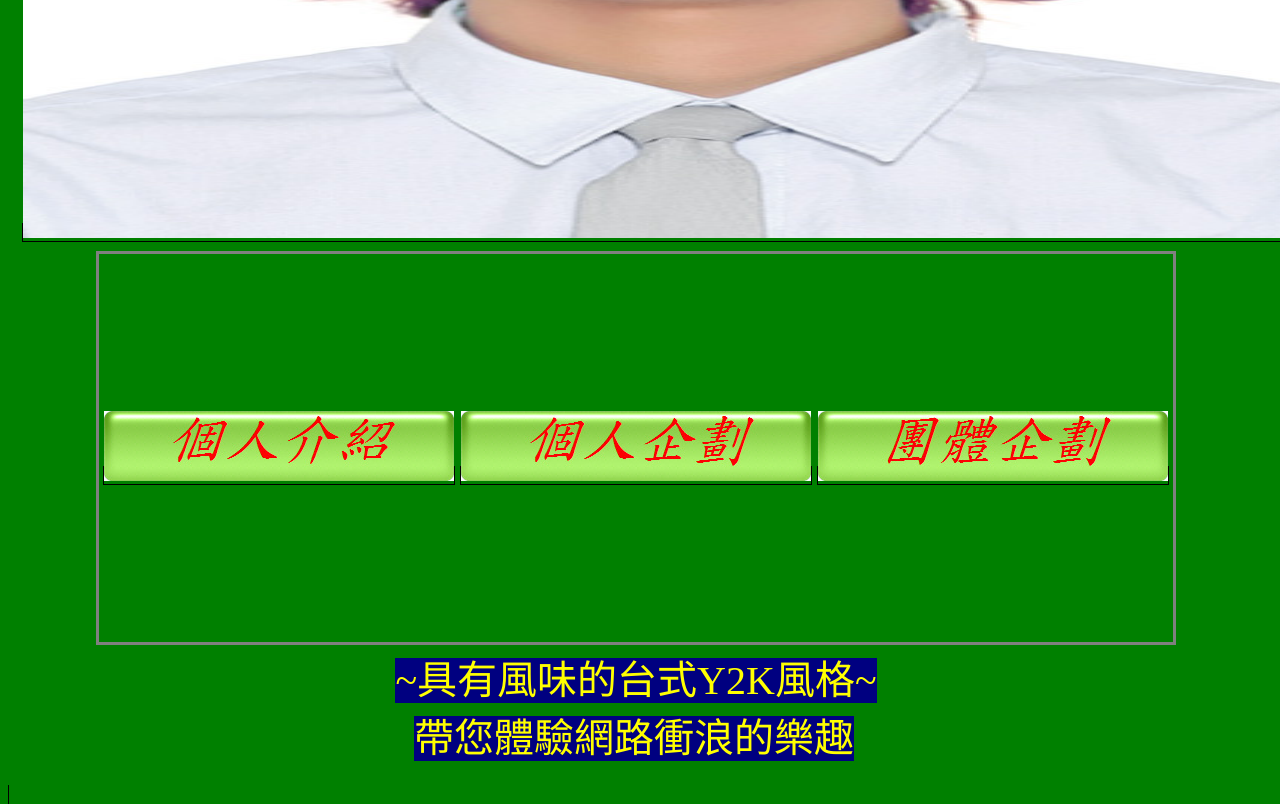
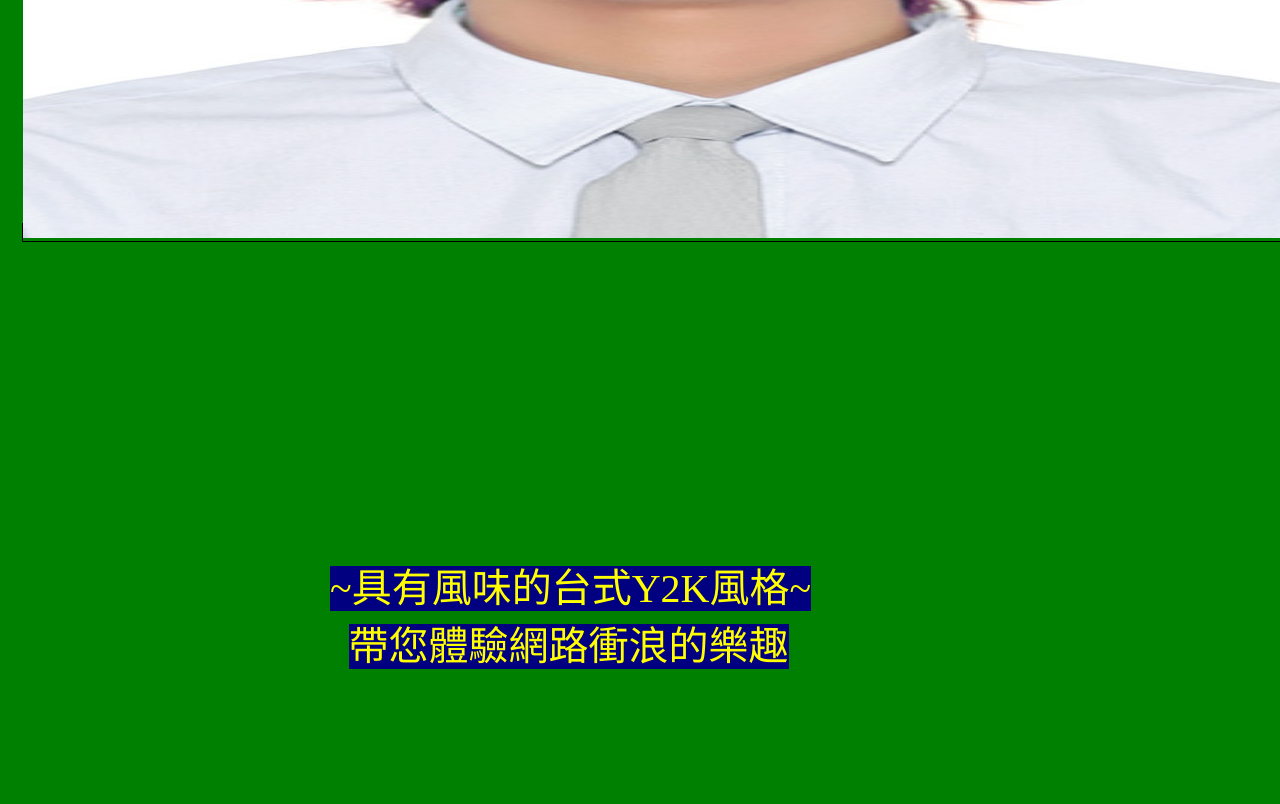
Before and after one commit to Ochayu0327/badghostgoaway034, a plain HTML site: page index.htm in a window 1280 px wide. Shown: the part 957-1761 px from the top of the page. Drawn offline with Linux system fonts and the light colour scheme.

Commit message:
Add files via upload

```diff
--- a/index.htm
+++ b/index.htm
@@ -35,10 +35,6 @@
 	border-width: 1px;
 	padding: 1px 4px;
 }
-.auto-style5 {
-	border-style: solid;
-	border-width: 3px;
-}
 .auto-style6 {
 	text-align: center;
 }
@@ -50,33 +46,9 @@
 	background-color: #000080;
 }
 </style>
-<script type="text/javascript">
-<!--
-function FP_swapImg() {//v1.0
- var doc=document,args=arguments,elm,n; doc.$imgSwaps=new Array(); for(n=2; n<args.length;
- n+=2) { elm=FP_getObjectByID(args[n]); if(elm) { doc.$imgSwaps[doc.$imgSwaps.length]=elm;
- elm.$src=elm.src; elm.src=args[n+1]; } }
-}
-
-function FP_preloadImgs() {//v1.0
- var d=document,a=arguments; if(!d.FP_imgs) d.FP_imgs=new Array();
- for(var i=0; i<a.length; i++) { d.FP_imgs[i]=new Image; d.FP_imgs[i].src=a[i]; }
-}
-
-function FP_getObjectByID(id,o) {//v1.0
- var c,el,els,f,m,n; if(!o)o=document; if(o.getElementById) el=o.getElementById(id);
- else if(o.layers) c=o.layers; else if(o.all) el=o.all[id]; if(el) return el;
- if(o.id==id || o.name==id) return o; if(o.childNodes) c=o.childNodes; if(c)
- for(n=0; n<c.length; n++) { el=FP_getObjectByID(id,c[n]); if(el) return el; }
- f=o.forms; if(f) for(n=0; n<f.length; n++) { els=f[n].elements;
- for(m=0; m<els.length; m++){ el=FP_getObjectByID(id,els[n]); if(el) return el; } }
- return null;
-}
-// -->
-</script>
 </head>
 
-<body onload="FP_preloadImgs(/*url*/'button37.jpg',/*url*/'button38.jpg',/*url*/'index pic/button11.jpg',/*url*/'index pic/button12.jpg',/*url*/'index pic/button14.jpg',/*url*/'index pic/button15.jpg')" style="background-color: #008000">
+<body style="background-color: #008000">
 
 <span class="auto-style2">
 <div class="auto-style4">
@@ -101,37 +73,27 @@ function FP_getObjectByID(id,o) {//v1.0
 </table>
 <table align="center" style="width: 1080px; height: 174px;">
 	<tr>
-		<td>
-		<table align="center" class="auto-style5" style="width: 1080px; height: 394px;">
-			<tr>
-				<td style="height: 124px; width: 526px" class="auto-style6">
-				<span class="auto-style2">
-				<a href="in.html">
-				<img id="img2" alt="個人介紹" height="70" onmousedown="FP_swapImg(1,0,/*id*/'img2',/*url*/'button38.jpg')" onmouseout="FP_swapImg(0,0,/*id*/'img2',/*url*/'button36.jpg')" onmouseover="FP_swapImg(1,0,/*id*/'img2',/*url*/'button37.jpg')" onmouseup="FP_swapImg(0,0,/*id*/'img2',/*url*/'button37.jpg')" src="button36.jpg" style="border: 0" width="350" /><!-- MSComment="ibutton" fp-style="fp-btn: Embossed Rectangle 2; fp-font: 標楷體; fp-font-style: Italic; fp-font-size: 28; fp-font-color-normal: #FF0000; fp-font-color-hover: #FF00FF; fp-font-color-press: #0000FF" fp-title="個人介紹" --></a></span></td>
-				<td style="height: 124px; width: 524px" class="auto-style6">
-
-<span class="auto-style2">
-				<a href="1.htm">
-				<img id="img1" alt="個人企劃" height="70" onmousedown="FP_swapImg(1,0,/*id*/'img1',/*url*/'index pic/button12.jpg')" onmouseout="FP_swapImg(0,0,/*id*/'img1',/*url*/'index pic/button10.jpg')" onmouseover="FP_swapImg(1,0,/*id*/'img1',/*url*/'index pic/button11.jpg')" onmouseup="FP_swapImg(0,0,/*id*/'img1',/*url*/'index pic/button11.jpg')" src="index%20pic/button10.jpg" style="border: 0" width="350" /><!-- MSComment="ibutton" fp-style="fp-btn: Embossed Rectangle 2; fp-font: 標楷體; fp-font-style: Italic; fp-font-size: 28; fp-font-color-normal: #FF0000; fp-font-color-hover: #FF00FF; fp-font-color-press: #0000FF" fp-title="個人企劃" --></a></span></td>
-				<td style="height: 124px; width: 524px" class="auto-style6">
-
-<span class="auto-style2">
-				<a href="T1.htm">
-				<img id="img3" alt="團體企劃" height="70" onmousedown="FP_swapImg(1,0,/*id*/'img3',/*url*/'index pic/button15.jpg')" onmouseout="FP_swapImg(0,0,/*id*/'img3',/*url*/'index pic/button13.jpg')" onmouseover="FP_swapImg(1,0,/*id*/'img3',/*url*/'index pic/button14.jpg')" onmouseup="FP_swapImg(0,0,/*id*/'img3',/*url*/'index pic/button14.jpg')" src="index%20pic/button13.jpg" style="border: 0" width="350" /><!-- MSComment="ibutton" fp-style="fp-btn: Embossed Rectangle 2; fp-font: 標楷體; fp-font-style: Italic; fp-font-size: 28; fp-font-color-normal: #FF0000; fp-font-color-hover: #FF00FF; fp-font-color-press: #0000FF" fp-title="團體企劃" --></a></span></td>
-			</tr>
-		</table>
+		<td style="width: 1080px; height: 744px">
 		<table style="width: 100%">
 			<tr>
-				<td class="auto-style6"><span class="auto-style7">
+				<td class="auto-style6" style="width: 1086px"><span class="auto-style7">
 				<span class="auto-style8">~具有風味的台式Y2K風格~</span><br class="auto-style8" />
 				<span class="auto-style8">帶您體驗網路衝浪的樂趣</span></span>&nbsp;</td>
 			</tr>
 		</table>
+		<br />
 		</td>
-		<td><br />
+		<td style="height: 744px; width: 156px;"><br />
 		<br />
+		<table style="width: 100%">
+			<tr>
+				<td>&nbsp;</td>
+			</tr>
+		</table>
 		<br />
-		&nbsp;</td>
+		&nbsp;<br />
+		<br />
+		</td>
 	</tr>
 </table>
 </p>
```
Also changed, not shown: T1.htm (+16 -5 lines), in.html (+11 -3 lines), 1.png (added), T1.png (added), a1.png (added), back ground.JPG (added), button10.jpg (added), button11.jpg (added), button12.jpg (added), button13.jpg (added), button14.jpg (added), button15.jpg (added), button19.gif (added), button1A.gif (added), 2 more files, 1 other file.
